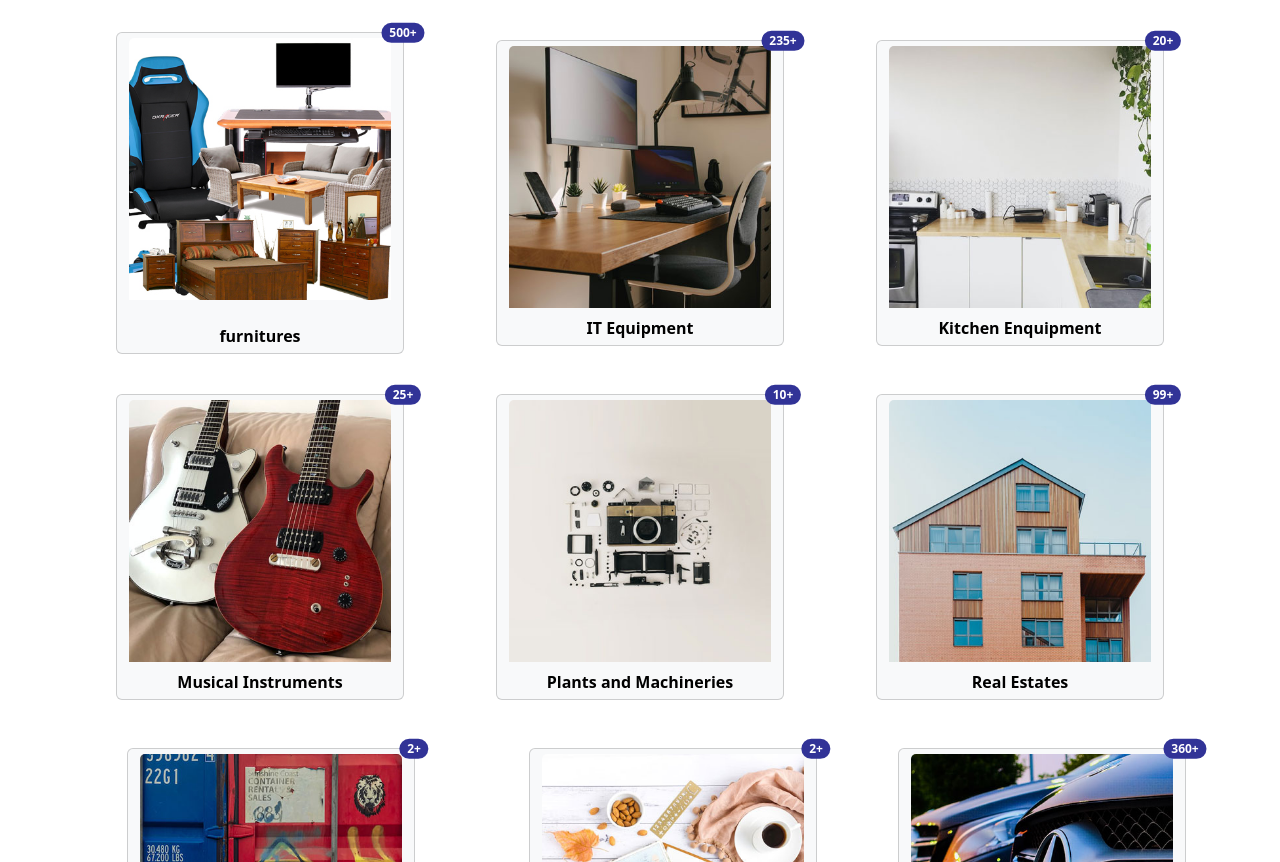
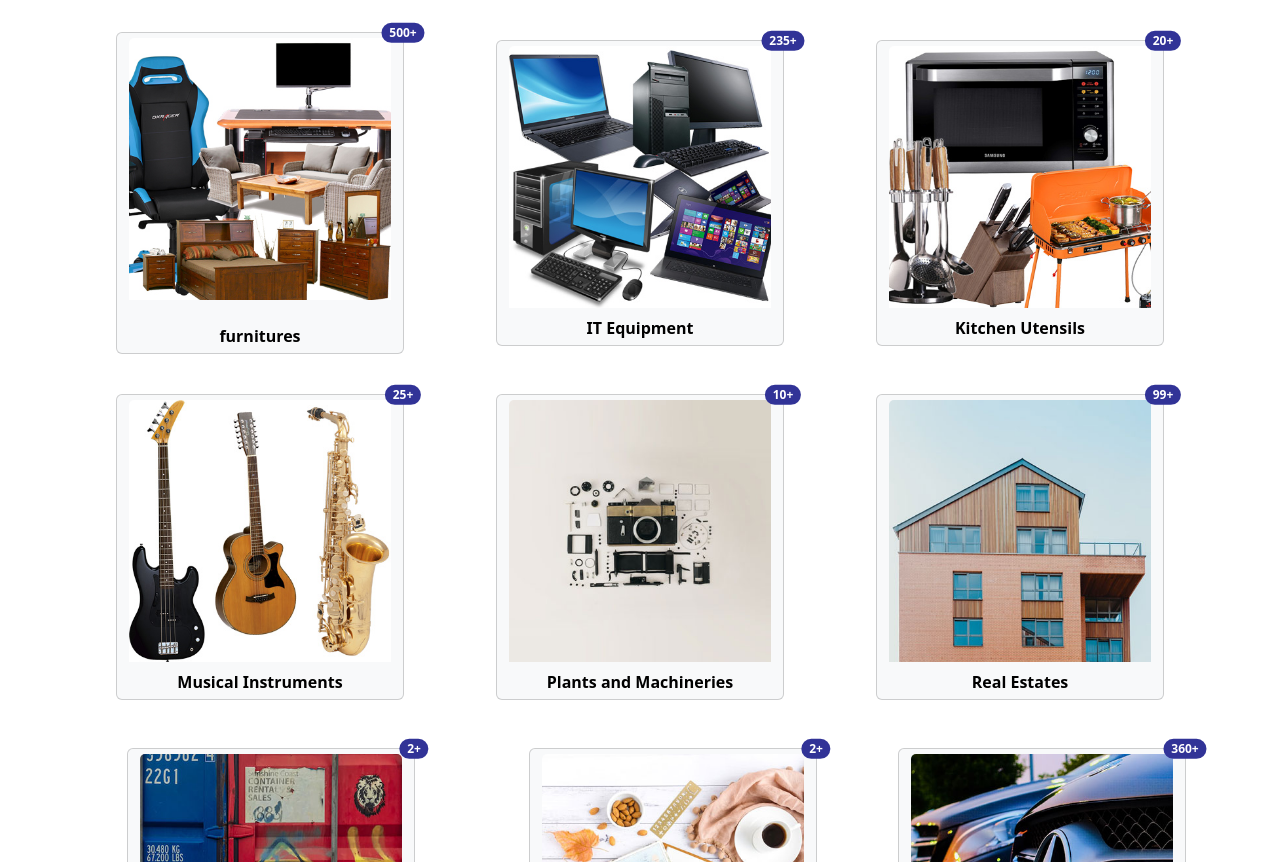
Before and after one commit to joseph-anselm/rihago, a website: page index.html in a window 1280 px wide. Shown: the part 860-1722 px from the top of the page. Drawn offline with nearby package versions, Linux system fonts and the light colour scheme.

Commit message:
Rihago form commit

```diff
--- a/index.html
+++ b/index.html
@@ -422,7 +422,7 @@
 
           <div class="card m-4 mx-auto" style="width: 18rem">
             <a href="#"><img
-              src="img/computers-rh.jpg"
+              src="img/IT-items.jpg"
               class="card-img-top"
               alt="IT Equipment"
             />
@@ -438,9 +438,9 @@
 
           <div class="card m-4 mx-auto" style="width: 18rem">
             <a href="#"><img
-              src="img/kitchen-items-rh.jpg"
+              src="img/kitchen-items1.jpg"
               class="card-img-top"
-              alt="Kitchen Enquipment"
+              alt="Kitchen Items"
             />
             <div class="card-body">
               <span
@@ -448,13 +448,13 @@
               >
                 20+
               </span>
-              <p class="text-center">Kitchen Enquipment</p>
+              <p class="text-center">Kitchen Utensils</p>
             </div></a>
           </div>
 
           <div class="card m-4 mx-auto" style="width: 18rem">
             <a href="#"><img
-              src="img/musicals-rh.jpg"
+              src="img/musical-items2.jpg"
               class="card-img-top"
               alt="Musical Instruments"
             />
```
Also changed, not shown: img/IT-items.jpg (added), img/kitchen-items1.jpg (added), img/musical-items2.jpg (added).
